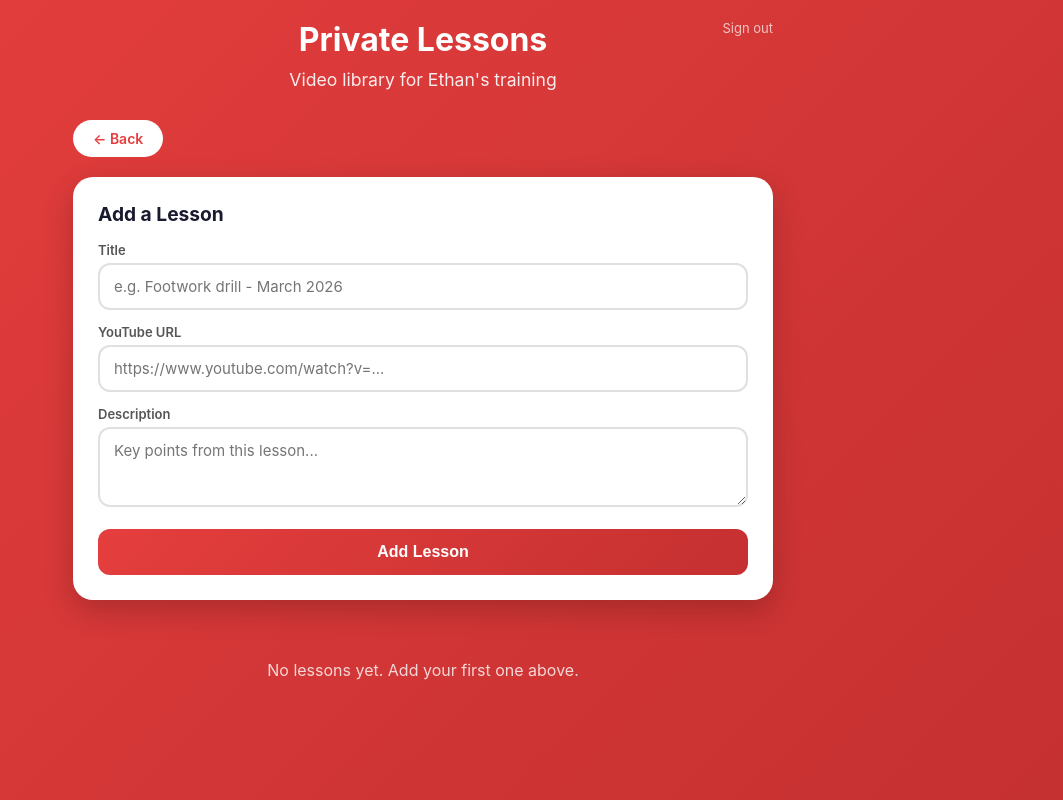
After one commit to christinesalim/fencing-coach, a Flask app: page /lessons in a window 1280 px wide. The commit adds this page. Shown: the whole page, without its empty margins (217-1280 px from the left). Run offline with Flask 3, Linux system fonts and the light colour scheme; the visitor is signed in with stand-in values (Sample User, id 1).

Commit message:
Add Private Lessons page and change color theme to red
- New /lessons page with YouTube video embeds, add/delete
- lessons table in database
- All pages updated from purple to red color scheme

Co-Authored-By: Claude Sonnet 4.6 <noreply@anthropic.com>

```diff
--- a/app.py
+++ b/app.py
@@ -16,7 +16,10 @@ from database import (
     save_session_to_db,
     update_tip_in_db,
     delete_tip_from_db,
-    restore_data_to_db
+    restore_data_to_db,
+    get_lessons_from_db,
+    add_lesson_to_db,
+    delete_lesson_from_db
 )
 
 load_dotenv()
@@ -260,6 +263,47 @@ def restore():
         return jsonify({'error': str(e)}), 500
 
 
+@app.route('/lessons')
+@login_required
+def lessons():
+    """Private lessons page."""
+    return render_template('lessons.html', lessons=get_lessons_from_db())
+
+
+@app.route('/api/add-lesson', methods=['POST'])
+@login_required
+def add_lesson():
+    data = request.get_json()
+    title = data.get('title', '').strip()
+    youtube_url = data.get('youtube_url', '').strip()
+    description = data.get('description', '').strip()
+
+    if not title or not youtube_url:
+        return jsonify({'error': 'Title and YouTube URL are required'}), 400
+
+    try:
+        lesson = add_lesson_to_db(title, youtube_url, description)
+        return jsonify({'success': True, 'lesson': lesson})
+    except Exception as e:
+        return jsonify({'error': str(e)}), 500
+
+
+@app.route('/api/delete-lesson', methods=['POST'])
+@login_required
+def delete_lesson():
+    data = request.get_json()
+    lesson_id = data.get('id')
+    if not lesson_id:
+        return jsonify({'error': 'Missing lesson id'}), 400
+    try:
+        success = delete_lesson_from_db(lesson_id)
+        if success:
+            return jsonify({'success': True})
+        return jsonify({'error': 'Lesson not found'}), 404
+    except Exception as e:
+        return jsonify({'error': str(e)}), 500
+
+
 @app.route('/api/edit-tip', methods=['POST'])
 @login_required
 def edit_tip():
--- /dev/null
+++ b/templates/lessons.html
@@ -0,0 +1,322 @@
+<!DOCTYPE html>
+<html lang="en">
+<head>
+    <meta charset="UTF-8">
+    <meta name="viewport" content="width=device-width, initial-scale=1.0, maximum-scale=1.0, user-scalable=no">
+    <meta name="apple-mobile-web-app-capable" content="yes">
+    <meta name="apple-mobile-web-app-status-bar-style" content="black-translucent">
+    <title>Private Lessons</title>
+    <style>
+        * { margin: 0; padding: 0; box-sizing: border-box; }
+
+        body {
+            font-family: -apple-system, BlinkMacSystemFont, 'Segoe UI', Roboto, sans-serif;
+            background: linear-gradient(135deg, #e53e3e 0%, #c53030 100%);
+            min-height: 100vh;
+            padding: 20px;
+            padding-bottom: 80px;
+            color: #333;
+        }
+
+        .container { max-width: 700px; margin: 0 auto; }
+
+        .header {
+            text-align: center;
+            color: white;
+            margin-bottom: 30px;
+            position: relative;
+        }
+
+        .header h1 { font-size: 2em; margin-bottom: 10px; }
+        .header p { opacity: 0.9; font-size: 1.1em; }
+
+        .sign-out {
+            position: absolute;
+            top: 0; right: 0;
+            color: rgba(255,255,255,0.7);
+            font-size: 13px;
+            text-decoration: none;
+        }
+
+        .back-btn {
+            display: inline-block;
+            background: white;
+            color: #e53e3e;
+            padding: 10px 20px;
+            border-radius: 50px;
+            text-decoration: none;
+            font-weight: 600;
+            margin-bottom: 20px;
+            font-size: 14px;
+        }
+
+        .card {
+            background: white;
+            border-radius: 20px;
+            padding: 25px;
+            margin-bottom: 20px;
+            box-shadow: 0 10px 30px rgba(0,0,0,0.2);
+        }
+
+        .card h2 { font-size: 1.2em; margin-bottom: 16px; color: #1a1a2e; }
+
+        /* Add lesson form */
+        .form-group { margin-bottom: 14px; }
+
+        label {
+            display: block;
+            font-size: 13px;
+            font-weight: 600;
+            color: #555;
+            margin-bottom: 5px;
+        }
+
+        input[type="text"], textarea {
+            width: 100%;
+            padding: 12px 14px;
+            border: 2px solid #e0e0e0;
+            border-radius: 12px;
+            font-size: 15px;
+            font-family: inherit;
+            outline: none;
+            transition: border-color 0.2s;
+        }
+
+        input[type="text"]:focus, textarea:focus { border-color: #e53e3e; }
+        textarea { resize: vertical; min-height: 80px; }
+
+        .btn-primary {
+            width: 100%;
+            padding: 14px;
+            background: linear-gradient(135deg, #e53e3e 0%, #c53030 100%);
+            color: white;
+            border: none;
+            border-radius: 12px;
+            font-size: 16px;
+            font-weight: 600;
+            cursor: pointer;
+            margin-top: 4px;
+        }
+
+        .btn-primary:active { opacity: 0.9; }
+
+        /* Lesson cards */
+        .lesson {
+            background: white;
+            border-radius: 20px;
+            margin-bottom: 20px;
+            box-shadow: 0 10px 30px rgba(0,0,0,0.2);
+            overflow: hidden;
+        }
+
+        .video-wrapper {
+            position: relative;
+            padding-bottom: 56.25%;
+            height: 0;
+            background: #000;
+        }
+
+        .video-wrapper iframe {
+            position: absolute;
+            top: 0; left: 0;
+            width: 100%; height: 100%;
+            border: none;
+        }
+
+        .video-placeholder {
+            position: absolute;
+            top: 0; left: 0;
+            width: 100%; height: 100%;
+            display: flex;
+            align-items: center;
+            justify-content: center;
+            background: #1a1a2e;
+        }
+
+        .video-placeholder a {
+            color: white;
+            font-size: 15px;
+            text-decoration: none;
+            background: rgba(255,255,255,0.15);
+            padding: 12px 20px;
+            border-radius: 10px;
+        }
+
+        .lesson-body { padding: 20px; }
+
+        .lesson-title {
+            font-size: 1.1em;
+            font-weight: 700;
+            color: #1a1a2e;
+            margin-bottom: 8px;
+        }
+
+        .lesson-date {
+            font-size: 12px;
+            color: #999;
+            margin-bottom: 10px;
+        }
+
+        .lesson-description {
+            font-size: 14px;
+            color: #555;
+            line-height: 1.6;
+            white-space: pre-wrap;
+        }
+
+        .lesson-actions { margin-top: 14px; text-align: right; }
+
+        .btn-delete {
+            background: none;
+            border: none;
+            color: #e74c3c;
+            font-size: 13px;
+            cursor: pointer;
+            padding: 4px 8px;
+        }
+
+        .empty-state {
+            text-align: center;
+            color: white;
+            opacity: 0.8;
+            padding: 40px 0;
+        }
+
+        .status {
+            padding: 12px;
+            border-radius: 10px;
+            margin-top: 12px;
+            font-size: 14px;
+            display: none;
+        }
+
+        .status.success { background: #d4edda; color: #155724; display: block; }
+        .status.error { background: #f8d7da; color: #721c24; display: block; }
+    </style>
+</head>
+<body>
+    <div class="container">
+        <div class="header">
+            <h1>Private Lessons</h1>
+            <p>Video library for Ethan's training</p>
+            <a href="/logout" class="sign-out">Sign out</a>
+        </div>
+
+        <a href="/" class="back-btn">← Back</a>
+
+        <!-- Add lesson form -->
+        <div class="card">
+            <h2>Add a Lesson</h2>
+            <div class="form-group">
+                <label>Title</label>
+                <input type="text" id="title" placeholder="e.g. Footwork drill - March 2026">
+            </div>
+            <div class="form-group">
+                <label>YouTube URL</label>
+                <input type="text" id="youtubeUrl" placeholder="https://www.youtube.com/watch?v=...">
+            </div>
+            <div class="form-group">
+                <label>Description</label>
+                <textarea id="description" placeholder="Key points from this lesson..."></textarea>
+            </div>
+            <button class="btn-primary" onclick="addLesson()">Add Lesson</button>
+            <div class="status" id="formStatus"></div>
+        </div>
+
+        <!-- Lessons list -->
+        <div id="lessonsList">
+            {% if lessons %}
+                {% for lesson in lessons %}
+                <div class="lesson" id="lesson-{{ lesson.id }}">
+                    <div class="video-wrapper">
+                        {% set embed_url = lesson.youtube_url %}
+                        {% if 'watch?v=' in lesson.youtube_url %}
+                            {% set video_id = lesson.youtube_url.split('watch?v=')[1].split('&')[0] %}
+                            <iframe src="https://www.youtube.com/embed/{{ video_id }}" allowfullscreen></iframe>
+                        {% elif 'youtu.be/' in lesson.youtube_url %}
+                            {% set video_id = lesson.youtube_url.split('youtu.be/')[1].split('?')[0] %}
+                            <iframe src="https://www.youtube.com/embed/{{ video_id }}" allowfullscreen></iframe>
+                        {% else %}
+                            <div class="video-placeholder">
+                                <a href="{{ lesson.youtube_url }}" target="_blank">Watch on YouTube</a>
+                            </div>
+                        {% endif %}
+                    </div>
+                    <div class="lesson-body">
+                        <div class="lesson-title">{{ lesson.title }}</div>
+                        <div class="lesson-date">{{ lesson.created_at }}</div>
+                        {% if lesson.description %}
+                        <div class="lesson-description">{{ lesson.description }}</div>
+                        {% endif %}
+                        <div class="lesson-actions">
+                            <button class="btn-delete" onclick="deleteLesson({{ lesson.id }})">Delete</button>
+                        </div>
+                    </div>
+                </div>
+                {% endfor %}
+            {% else %}
+                <div class="empty-state" id="emptyState">
+                    <p>No lessons yet. Add your first one above.</p>
+                </div>
+            {% endif %}
+        </div>
+    </div>
+
+    <script>
+        async function addLesson() {
+            const title = document.getElementById('title').value.trim();
+            const youtubeUrl = document.getElementById('youtubeUrl').value.trim();
+            const description = document.getElementById('description').value.trim();
+            const status = document.getElementById('formStatus');
+
+            if (!title || !youtubeUrl) {
+                status.className = 'status error';
+                status.textContent = 'Title and YouTube URL are required.';
+                return;
+            }
+
+            try {
+                const response = await fetch('/api/add-lesson', {
+                    method: 'POST',
+                    headers: { 'Content-Type': 'application/json' },
+                    body: JSON.stringify({ title, youtube_url: youtubeUrl, description })
+                });
+                const data = await response.json();
+
+                if (data.error) throw new Error(data.error);
+
+                // Clear form
+                document.getElementById('title').value = '';
+                document.getElementById('youtubeUrl').value = '';
+                document.getElementById('description').value = '';
+                status.className = 'status success';
+                status.textContent = 'Lesson added!';
+
+                // Reload page to show new lesson with embedded video
+                setTimeout(() => location.reload(), 800);
+
+            } catch (error) {
+                status.className = 'status error';
+                status.textContent = 'Error: ' + error.message;
+            }
+        }
+
+        async function deleteLesson(id) {
+            if (!confirm('Delete this lesson?')) return;
+
+            try {
+                const response = await fetch('/api/delete-lesson', {
+                    method: 'POST',
+                    headers: { 'Content-Type': 'application/json' },
+                    body: JSON.stringify({ id })
+                });
+                const data = await response.json();
+                if (data.error) throw new Error(data.error);
+                document.getElementById('lesson-' + id).remove();
+            } catch (error) {
+                alert('Error: ' + error.message);
+            }
+        }
+    </script>
+</body>
+</html>
--- a/templates/login.html
+++ b/templates/login.html
@@ -15,7 +15,7 @@
 
         body {
             font-family: -apple-system, BlinkMacSystemFont, 'Segoe UI', Roboto, sans-serif;
-            background: linear-gradient(135deg, #667eea 0%, #764ba2 100%);
+            background: linear-gradient(135deg, #e53e3e 0%, #c53030 100%);
             min-height: 100vh;
             display: flex;
             align-items: center;
@@ -72,13 +72,13 @@
         }
 
         input[type="password"]:focus {
-            border-color: #667eea;
+            border-color: #e53e3e;
         }
 
         button {
             width: 100%;
             padding: 14px;
-            background: linear-gradient(135deg, #667eea 0%, #764ba2 100%);
+            background: linear-gradient(135deg, #e53e3e 0%, #c53030 100%);
             color: white;
             border: none;
             border-radius: 12px;
```
Also changed, not shown: database.py (+68 -0 lines), templates/index.html (+6 -5 lines), templates/tips.html (+11 -11 lines).
